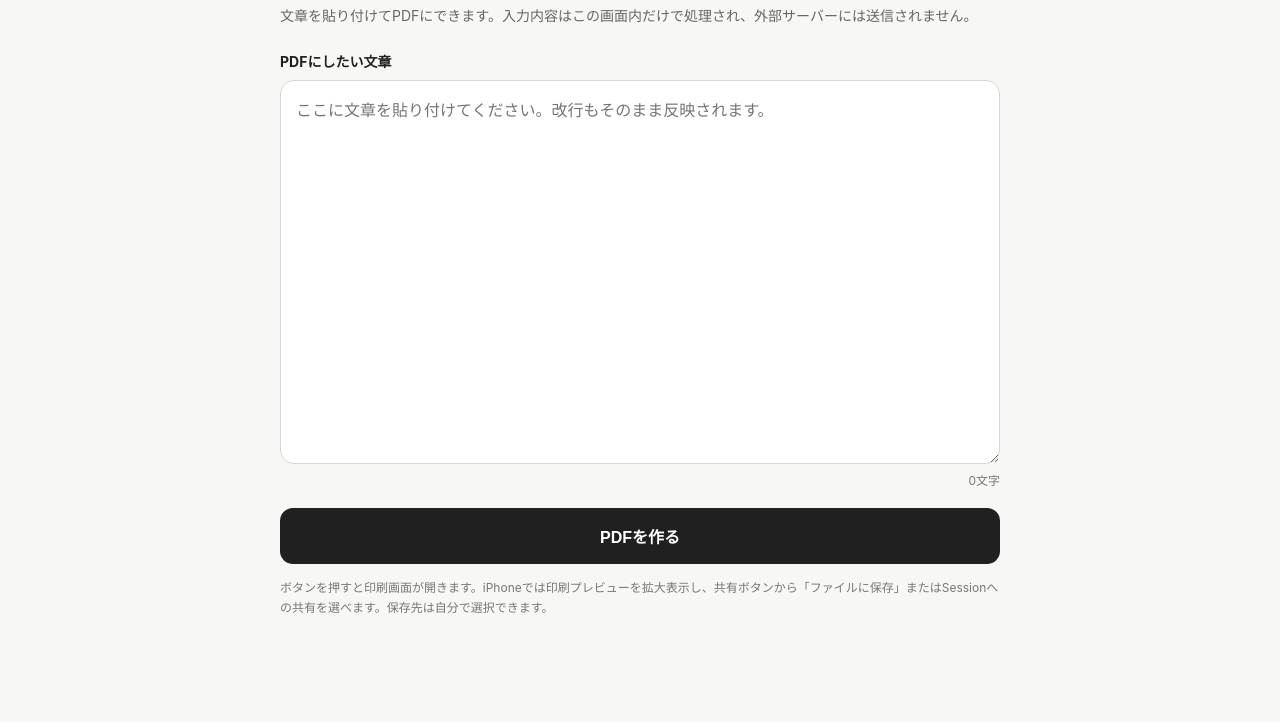
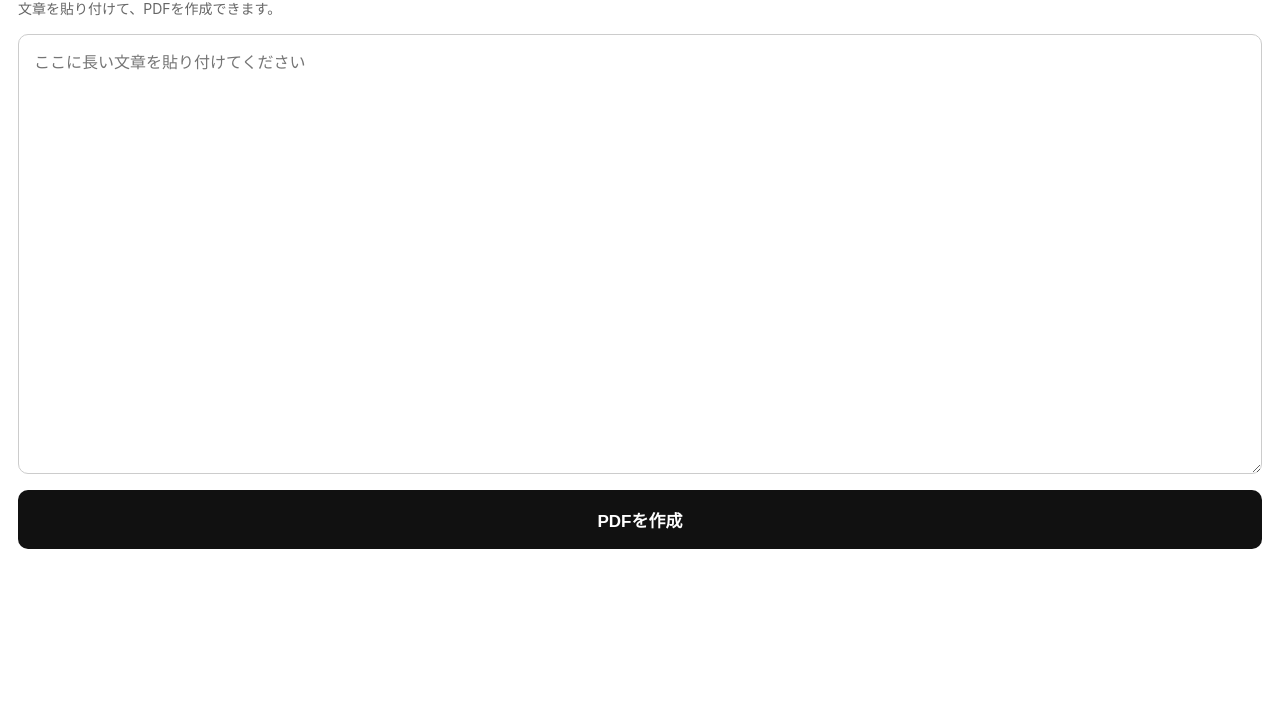
Before and after one commit to qazzz377/longtext-pdf, a plain HTML site: page index.html in a window 1280 px wide. Shown: the part 78-800 px from the top of the page. Drawn offline with Linux system fonts and the light colour scheme.

Commit message:
Update index.html

```diff
--- a/index.html
+++ b/index.html
@@ -1,34 +1,105 @@
-<!doctype html>
-<link rel="icon" type="image/svg+xml" href="./icon.svg">
-<link rel="apple-touch-icon" href="./icon.svg"><html lang="ja">
+<!DOCTYPE html>
+<html lang="ja">
 <head>
-<meta charset="utf-8">
-<meta name="viewport" content="width=device-width, initial-scale=1, viewport-fit=cover">
-<meta name="theme-color" content="#f7f7f5">
-<link rel="manifest" href="manifest.webmanifest">
-<link rel="apple-touch-icon" href="icon.svg">
-<title>長文PDFメーカー</title>
+<meta charset="UTF-8">
+<meta name="viewport" content="width=device-width, initial-scale=1">
+<meta name="apple-mobile-web-app-title" content="pdf">
+<meta name="theme-color" content="#ffffff">
+<link rel="icon" type="image/png" href="./apple-touch-icon.png">
+<link rel="apple-touch-icon" href="./apple-touch-icon.png">
+<title>pdf</title>
+
 <style>
-:root{color-scheme:light}*{box-sizing:border-box}body{margin:0;background:#f7f7f5;color:#202020;font-family:-apple-system,BlinkMacSystemFont,"Hiragino Sans","Noto Sans JP",sans-serif;padding:calc(24px + env(safe-area-inset-top)) 18px calc(24px + env(safe-area-inset-bottom));}.wrap{max-width:720px;margin:0 auto}h1{font-size:25px;margin:8px 0 6px}p{color:#666;font-size:14px;line-height:1.65}.label{display:block;font-size:14px;font-weight:650;margin:24px 0 9px}textarea{display:block;width:100%;min-height:48vh;resize:vertical;border:1px solid #d8d8d4;border-radius:14px;background:white;padding:15px;font:16px/1.8 -apple-system,BlinkMacSystemFont,"Hiragino Sans",sans-serif;color:#202020;outline:none}textarea:focus{border-color:#777}.count{font-size:12px;color:#777;text-align:right;margin-top:7px}.button{width:100%;border:0;border-radius:13px;background:#202020;color:white;font-size:16px;font-weight:650;padding:16px;margin-top:20px}.hint{font-size:12px;color:#777;margin-top:14px}.print-title{display:none}
-@media print{ @page{size:A4;margin:18mm 17mm} body{padding:0;background:white;color:#000}.wrap>*:not(.print-area){display:none!important}.print-title{display:block;font-size:18px;font-weight:700;margin:0 0 12mm;white-space:pre-wrap}.print-area{display:block!important;white-space:pre-wrap;overflow-wrap:anywhere;font-family:"Hiragino Mincho ProN","Yu Mincho",serif;font-size:11pt;line-height:1.9;color:#000}.wrap{max-width:none;margin:0} }
+* {
+  box-sizing: border-box;
+}
+body {
+  margin: 0;
+  padding: 24px 18px;
+  background: #fff;
+  color: #111;
+  font-family: -apple-system, BlinkMacSystemFont, sans-serif;
+}
+h1 {
+  font-size: 23px;
+  margin: 10px 0 8px;
+}
+p {
+  color: #666;
+  font-size: 14px;
+  line-height: 1.6;
+}
+textarea {
+  display: block;
+  width: 100%;
+  min-height: 55vh;
+  padding: 15px;
+  border: 1px solid #ccc;
+  border-radius: 10px;
+  font-size: 16px;
+  line-height: 1.8;
+  resize: vertical;
+}
+button {
+  width: 100%;
+  margin-top: 16px;
+  padding: 17px;
+  border: 0;
+  border-radius: 10px;
+  background: #111;
+  color: white;
+  font-size: 17px;
+  font-weight: bold;
+}
+#paper {
+  display: none;
+}
+@media print {
+  body {
+    padding: 0;
+    margin: 0;
+  }
+  h1, p, textarea, button {
+    display: none !important;
+  }
+  #paper {
+    display: block !important;
+    white-space: pre-wrap;
+    overflow-wrap: break-word;
+    font-size: 11pt;
+    line-height: 1.8;
+    font-family: -apple-system, sans-serif;
+  }
+  @page {
+    size: A4;
+    margin: 20mm;
+  }
+}
 </style>
 </head>
+
 <body>
-<main class="wrap">
-<h1>長文PDFメーカー</h1>
-<p>文章を貼り付けてPDFにできます。入力内容はこの画面内だけで処理され、外部サーバーには送信されません。</p>
-<label class="label" for="bodyText">PDFにしたい文章</label>
-<textarea id="bodyText" placeholder="ここに文章を貼り付けてください。改行もそのまま反映されます。" spellcheck="false"></textarea>
-<div class="count" id="count">0文字</div>
-<button class="button" id="make">PDFを作る</button>
-<p class="hint">ボタンを押すと印刷画面が開きます。iPhoneでは印刷プレビューを拡大表示し、共有ボタンから「ファイルに保存」またはSessionへの共有を選べます。保存先は自分で選択できます。</p>
-<div class="print-title">文章</div><div class="print-area" id="printArea"></div>
-</main>
+<h1>pdf</h1>
+<p>文章を貼り付けて、PDFを作成できます。</p>
+
+<textarea id="input" placeholder="ここに長い文章を貼り付けてください"></textarea>
+
+<button onclick="makePDF()">PDFを作成</button>
+
+<div id="paper"></div>
+
 <script>
-if ('serviceWorker' in navigator) { window.addEventListener('load', () => navigator.serviceWorker.register('./sw.js').catch(()=>{})); }
-const input=document.getElementById('bodyText');const count=document.getElementById('count');const area=document.getElementById('printArea');
-input.addEventListener('input',()=>{count.textContent=input.value.length.toLocaleString('ja-JP')+'文字'});
-document.getElementById('make').addEventListener('click',()=>{if(!input.value.trim()){alert('先に文章を貼り付けてください。');return}area.textContent=input.value;window.print()});
+function makePDF() {
+  const text = document.getElementById("input").value;
+
+  if (!text.trim()) {
+    alert("文章を入力してください。");
+    return;
+  }
+
+  document.getElementById("paper").textContent = text;
+  window.print();
+}
 </script>
 </body>
 </html>
```
